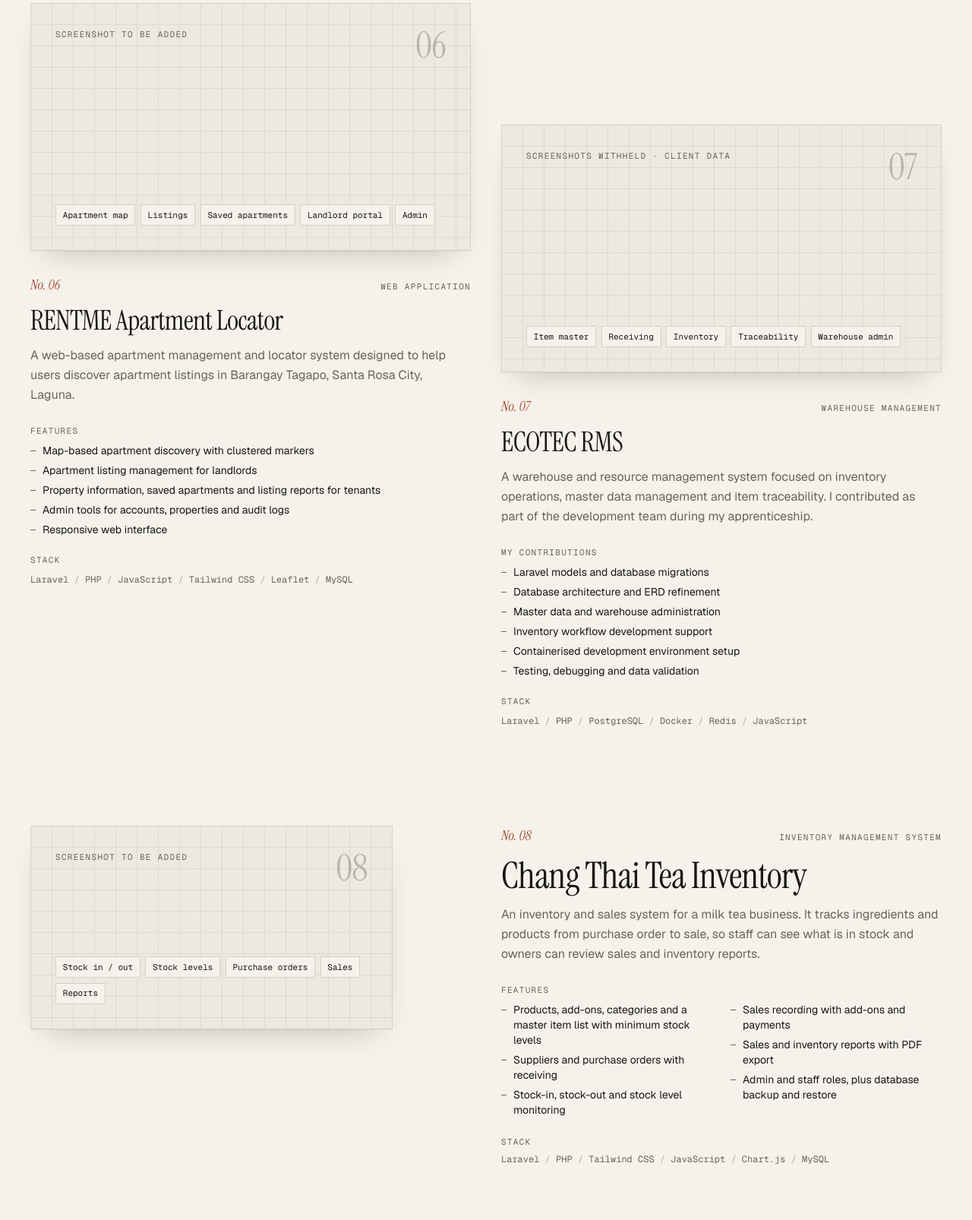
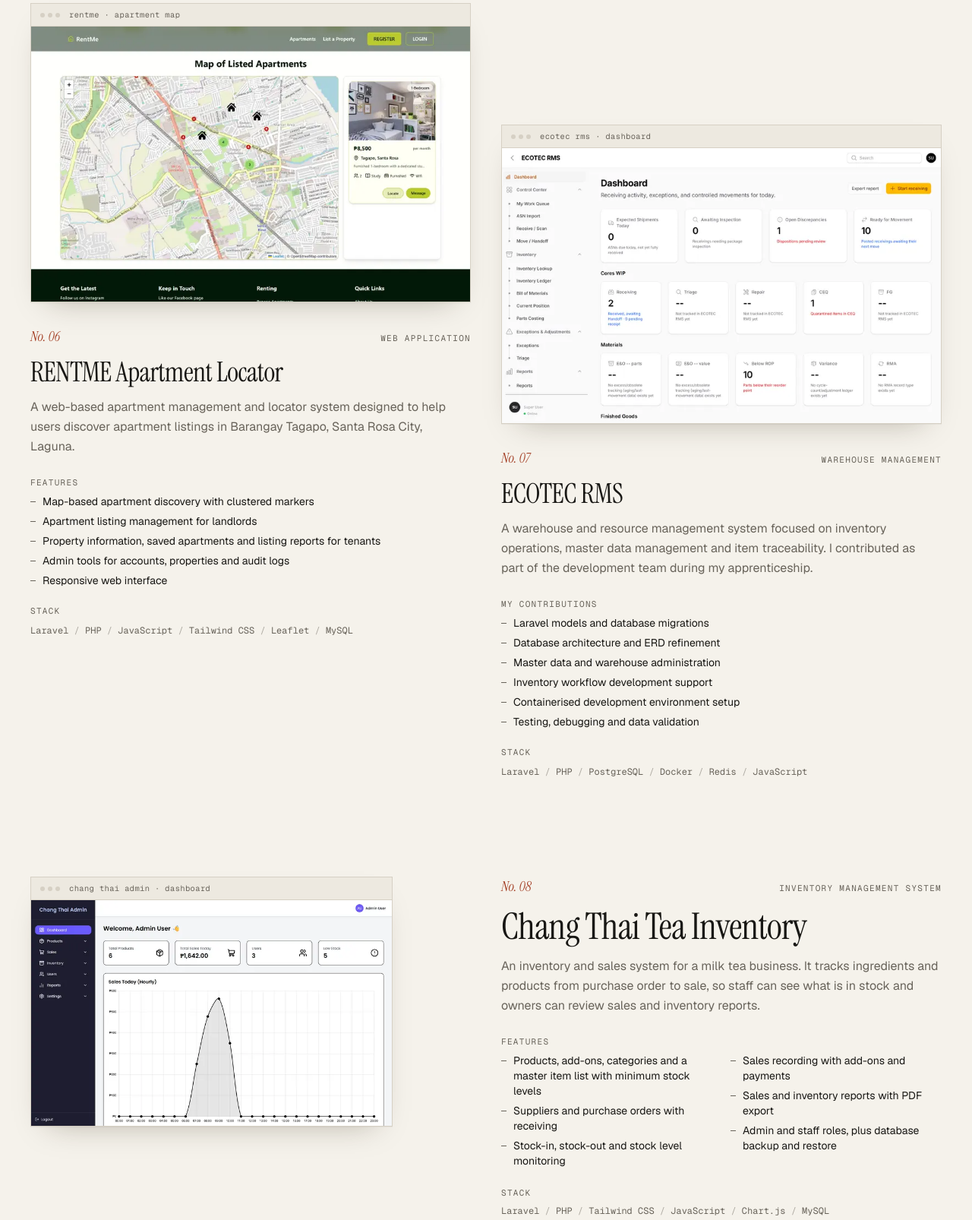
Before and after one commit to DevDznn/ian-dizon, a website: page index.html in a window 1280 px wide. Shown: the part 5281-6887 px from the top of the page at 76% size. Drawn offline with nearby package versions, Linux system fonts and the light colour scheme.

Commit message:
Add images for RENTME, ECOTEC RMS, and Chang Thai Tea projects; update HTML to include screenshots

```diff
--- a/index.html
+++ b/index.html
@@ -407,17 +407,15 @@
 
           <!-- ── 06 · RENTME ─────────────────────────────────────── -->
           <article id="rentme" class="project lg:col-span-6" data-category="webapps" aria-labelledby="p6-title">
-            <!-- SCREENSHOT PENDING — replace this .shot-pending block with a <figure class="shot"> like the ones above,
-                 using assets/images/rentme.webp (1600×1000) and assets/images/rentme-800.webp. Ideal view: the apartment map. -->
-            <div class="shot shot-pending" role="img" aria-label="Placeholder: RENTME interface screenshot not yet added">
-              <div class="flex items-start justify-between gap-4">
-                <span class="label">Screenshot to be added</span>
-                <span class="display text-5xl text-muted/40" aria-hidden="true">06</span>
+            <figure class="shot">
+              <div class="shot-bar" aria-hidden="true"><i></i>rentme · apartment map</div>
+              <div class="shot-media">
+                <img src="assets/images/rentme.webp"
+                     srcset="assets/images/rentme-800.webp 800w, assets/images/rentme.webp 1600w"
+                     sizes="(min-width: 1024px) 45vw, 100vw" width="1600" height="1000" loading="lazy" decoding="async"
+                     alt="RENTME apartment map: a Leaflet street map of Santa Rosa, Laguna with house markers and clustered pins around Barangay Tagapo, beside a selected 1-bedroom listing card showing ₱8,500 per month, amenities and Locate and Message buttons.">
               </div>
-              <div class="modules" aria-hidden="true">
-                <span>Apartment map</span><span>Listings</span><span>Saved apartments</span><span>Landlord portal</span><span>Admin</span>
-              </div>
-            </div>
+            </figure>
             <div class="mt-8 flex items-baseline justify-between gap-4">
               <span class="project-num">No. 06</span>
               <span class="label">Web Application</span>
@@ -445,17 +443,16 @@
 
           <!-- ── 07 · ECOTEC RMS ─────────────────────────────────── -->
           <article id="ecotec-rms" class="project lg:col-span-6 lg:mt-40" data-category="webapps inventory" aria-labelledby="p7-title">
-            <!-- SCREENSHOT PENDING — only add one with permission, and remove confidential business data first.
-                 Use assets/images/ecotec-rms.webp (1600×1000) and assets/images/ecotec-rms-800.webp. -->
-            <div class="shot shot-pending" role="img" aria-label="Placeholder: ECOTEC RMS screenshot not shown to protect business data">
-              <div class="flex items-start justify-between gap-4">
-                <span class="label">Screenshots withheld · client data</span>
-                <span class="display text-5xl text-muted/40" aria-hidden="true">07</span>
+            <!-- Screenshot taken from a local build seeded only with the project's own demo data (no client data). -->
+            <figure class="shot">
+              <div class="shot-bar" aria-hidden="true"><i></i>ecotec rms · dashboard</div>
+              <div class="shot-media">
+                <img src="assets/images/ecotec-rms.webp"
+                     srcset="assets/images/ecotec-rms-800.webp 800w, assets/images/ecotec-rms.webp 1600w"
+                     sizes="(min-width: 1024px) 45vw, 100vw" width="1600" height="1000" loading="lazy" decoding="async"
+                     alt="ECOTEC RMS dashboard: a sidebar with Control Center, Inventory and Exceptions menus beside cards for expected shipments, awaiting inspection, open discrepancies and items ready for movement, plus Cores WIP and Materials summaries.">
               </div>
-              <div class="modules" aria-hidden="true">
-                <span>Item master</span><span>Receiving</span><span>Inventory</span><span>Traceability</span><span>Warehouse admin</span>
-              </div>
-            </div>
+            </figure>
             <div class="mt-8 flex items-baseline justify-between gap-4">
               <span class="project-num">No. 07</span>
               <span class="label">Warehouse Management</span>
@@ -484,17 +481,15 @@
           <!-- ── 08 · Chang Thai Tea Inventory System ────────────── -->
           <article id="chang-thai-tea" class="project grid gap-8 lg:col-span-12 lg:grid-cols-12 lg:gap-10" data-category="inventory webapps" aria-labelledby="p8-title">
             <div class="lg:col-span-5">
-              <!-- SCREENSHOT PENDING — replace with a <figure class="shot"> using assets/images/chang-thai-tea.webp (1600×1000)
-                   and assets/images/chang-thai-tea-800.webp. Ideal view: dashboard or stock levels. -->
-              <div class="shot shot-pending" role="img" aria-label="Placeholder: Chang Thai Tea inventory system screenshot not yet added">
-                <div class="flex items-start justify-between gap-4">
-                  <span class="label">Screenshot to be added</span>
-                  <span class="display text-5xl text-muted/40" aria-hidden="true">08</span>
+              <figure class="shot">
+                <div class="shot-bar" aria-hidden="true"><i></i>chang thai admin · dashboard</div>
+                <div class="shot-media">
+                  <img src="assets/images/chang-thai-tea.webp"
+                       srcset="assets/images/chang-thai-tea-800.webp 800w, assets/images/chang-thai-tea.webp 1600w"
+                       sizes="(min-width: 1024px) 40vw, 100vw" width="1600" height="1000" loading="lazy" decoding="async"
+                       alt="Chang Thai Admin dashboard: a dark sidebar with Products, Sales, Inventory and Reports menus beside cards for total products, total sales today, users and low-stock items, above an hourly sales chart.">
                 </div>
-                <div class="modules" aria-hidden="true">
-                  <span>Stock in / out</span><span>Stock levels</span><span>Purchase orders</span><span>Sales</span><span>Reports</span>
-                </div>
-              </div>
+              </figure>
             </div>
             <div class="lg:col-span-6 lg:col-start-7">
               <div class="flex items-baseline justify-between gap-4">
```
Also changed, not shown: assets/images/chang-thai-tea-800.webp (added), assets/images/chang-thai-tea.webp (added), assets/images/ecotec-rms-800.webp (added), assets/images/ecotec-rms.webp (added), assets/images/rentme-800.webp (added), assets/images/rentme.webp (added).
